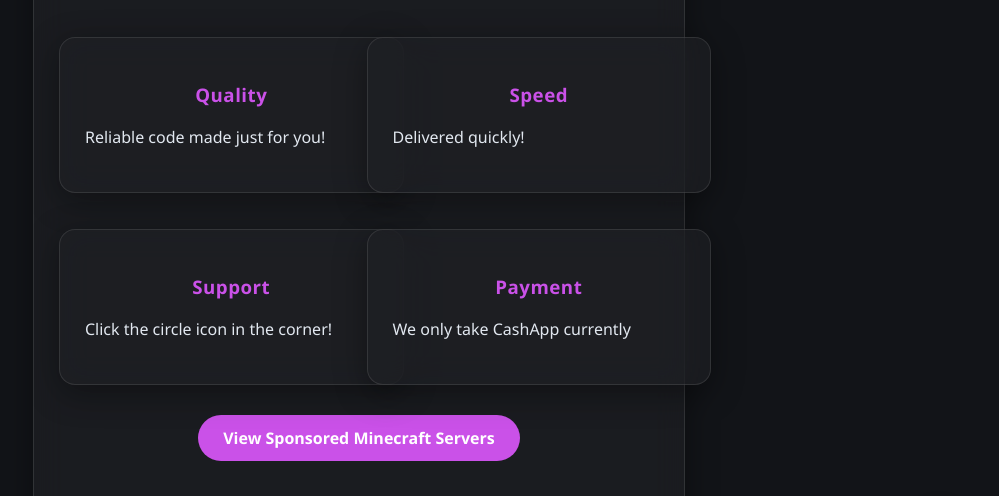
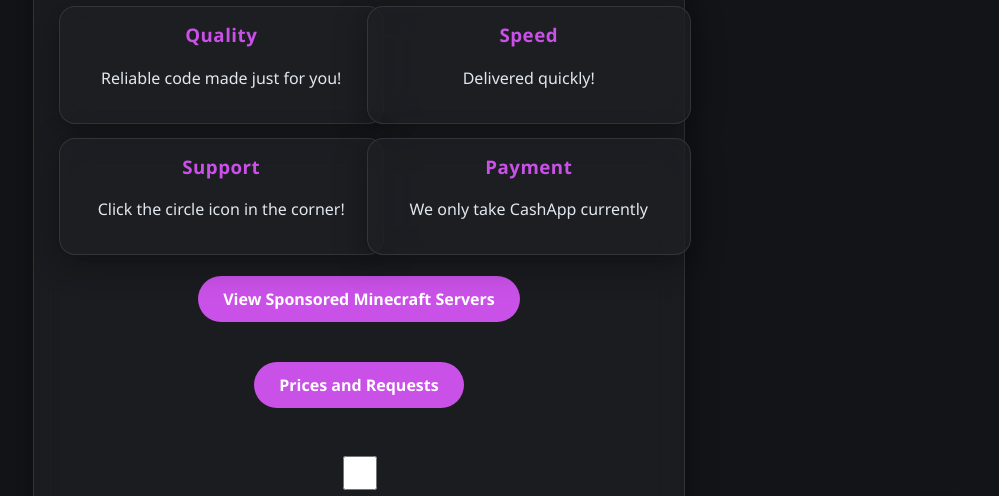
Before and after one commit to crystaldevalt/CrystalStudios, a plain HTML site: page index.html in a window 1280 px wide. Shown: the part 208-704 px from the top of the page, without its empty margins (281-1280 px from the left). Drawn offline with Linux system fonts and the light colour scheme.

Commit message:
update style.css

```diff
--- a/style.css
+++ b/style.css
@@ -1,4 +1,4 @@
-
+/* --- Root Variables --- */
 :root {
     --bg-main: #121418;
     --bg-container: rgba(30, 32, 36, 0.7);
@@ -38,6 +38,7 @@
     color: var(--accent-light);
     letter-spacing: 0.5px;
     text-align: center;
+    margin-top: 0;
 }
 
 p {
@@ -84,15 +85,35 @@
     box-shadow: 0 5px 15px rgba(202, 81, 232, 0.4);
 }
 
-/* --- Features Grid --- */
+/* --- Features Grid Fix --- */
 .features {
     display: grid;
     grid-template-columns: 1fr 1fr;
     gap: 15px;
     margin-bottom: 20px;
+    width: 100%;
+}
+
+.features .box {
+    margin: 0 !important;
+    padding: 15px;
+    text-align: center;
+}
+
+/* --- Toggle Switch Fix --- */
+.switch-container {
+    position: relative;
+    display: inline-block;
+    width: 60px;
+    height: 34px;
+}
+
+#theme-toggle {
+    cursor: pointer;
+    width: 34px;
+    height: 34px;
 }
 
 /* --- Utility Classes --- */
-.text-center { text-align: center; }
 a { color: var(--accent-light); text-decoration: none; }
 a:hover { text-decoration: underline; }
```
